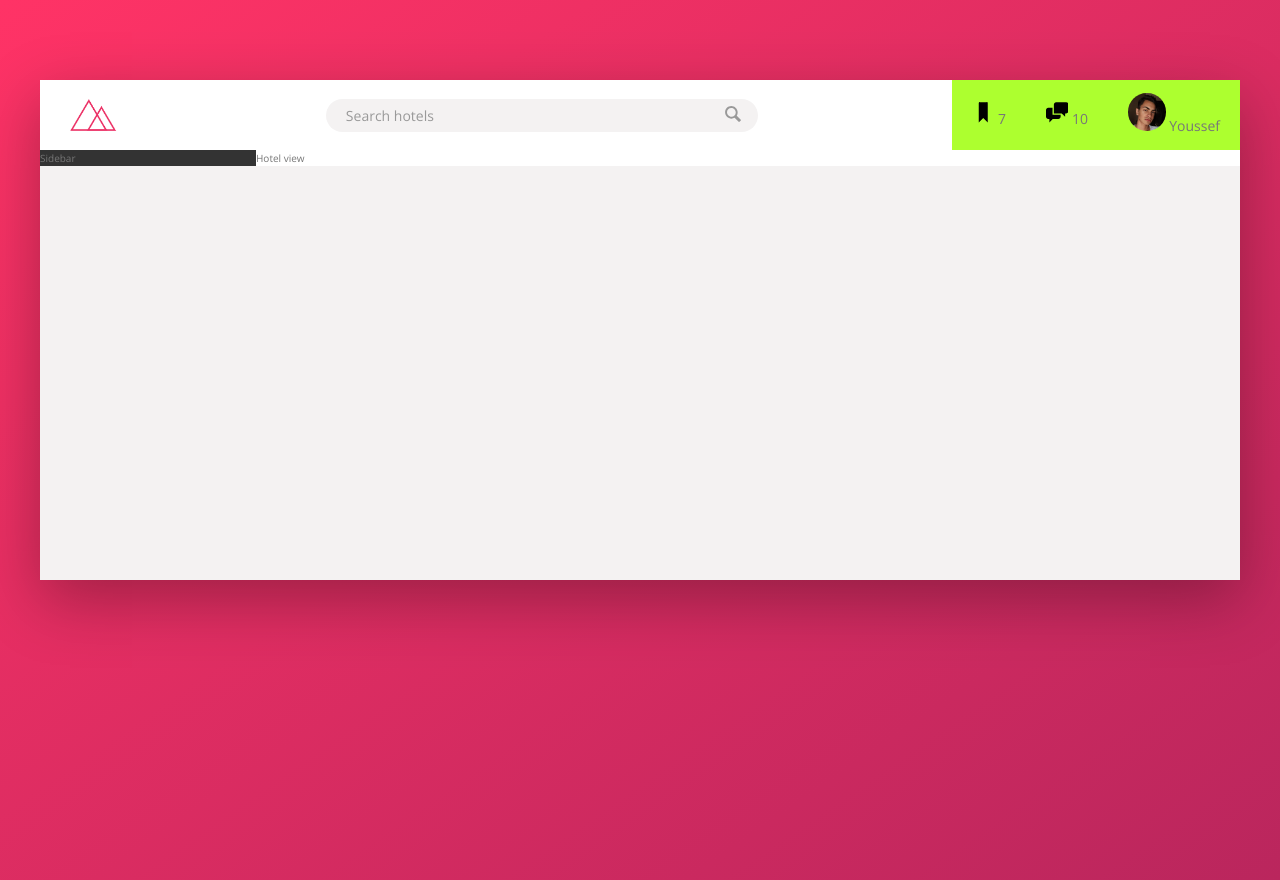
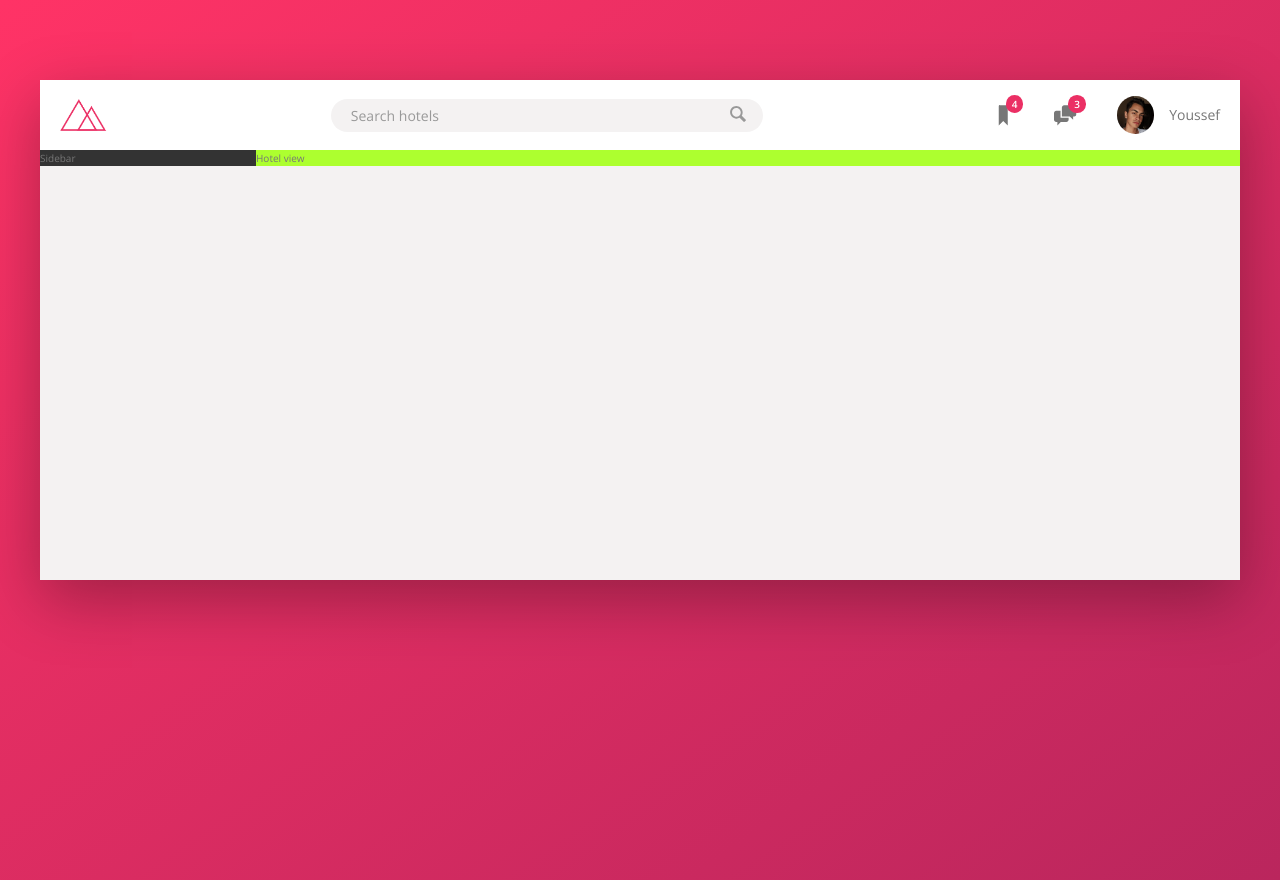
Before and after one commit to youssef-md/Trillo, a website: page index.html in a window 1280 px wide. Drawn offline with nearby package versions, Linux system fonts and the light colour scheme.

Commit message:
Finish Header section

```diff
--- a/index.html
+++ b/index.html
@@ -29,14 +29,14 @@
           <svg class="user-nav__icon">
             <use xlink:href="img/sprite.svg#icon-bookmark"></use>
           </svg>
-          <span class="user-nav__notification">7</span>
+          <span class="user-nav__notification">4</span>
         </div>
 
         <div class="user-nav__icon-box">
           <svg class="user-nav__icon">
             <use xlink:href="img/sprite.svg#icon-chat"></use>
           </svg>
-          <span class="user-nav__notification">10</span>
+          <span class="user-nav__notification">3</span>
         </div>
 
         <div class="user-nav__user">
--- a/sass/_layout.scss
+++ b/sass/_layout.scss
@@ -26,6 +26,6 @@
 }
 
 .hotel-view {
-  background-color: #fff;
+  background-color: greenyellow;
   flex: 1;
 }
--- a/sass/components/_header-elements.scss
+++ b/sass/components/_header-elements.scss
@@ -1,6 +1,6 @@
 .logo {
   height: 3.25rem;
-  margin-left: 3rem;
+  margin-left: 2rem;
 }
 
 .search {
@@ -56,7 +56,6 @@
 }
 
 .user-nav {
-  background-color: greenyellow;
   display: flex;
   align-items: center;
 
@@ -65,37 +64,46 @@
   & > * { //all direct children from user-nav(icon-box and user)
     padding: 0 2rem;
     cursor: pointer;
+    height: 100%;
+    display: flex;
+    align-items: center;
+    transition: all .2s;
   }
 
   & > *:hover {
     background-color: var(--color-grey-light-2);
-    height: 100%;
   }
 
-
   &__icon-box {
-
+    position: relative;
   }
 
   &__icon {
     height: 2.25rem;
     width: 2.25rem;
+    fill: var(--color-grey-dark-2);
   }
 
   &__notification {
+    font-size: 1rem;
+    font-weight: bold;
+    height: 1.75rem;
+    width: 1.75rem;
+    border-radius: 50%;
+    background-color: var(--color-primary);
+    color: #fff;
+    position: absolute;
+    top: 1.5rem;
+    right: 1.1rem;
 
-  }
-
-  &__user {
-
+    display: flex;
+    justify-content: center;
+    align-items: center;
   }
 
   &__user-photo {
     height: 3.75rem;
     border-radius: 50%;
-  }
-
-  &__user-name {
-
+    margin-right: 1.5rem;
   }
 }
```
Also changed, not shown: css/style.css.
